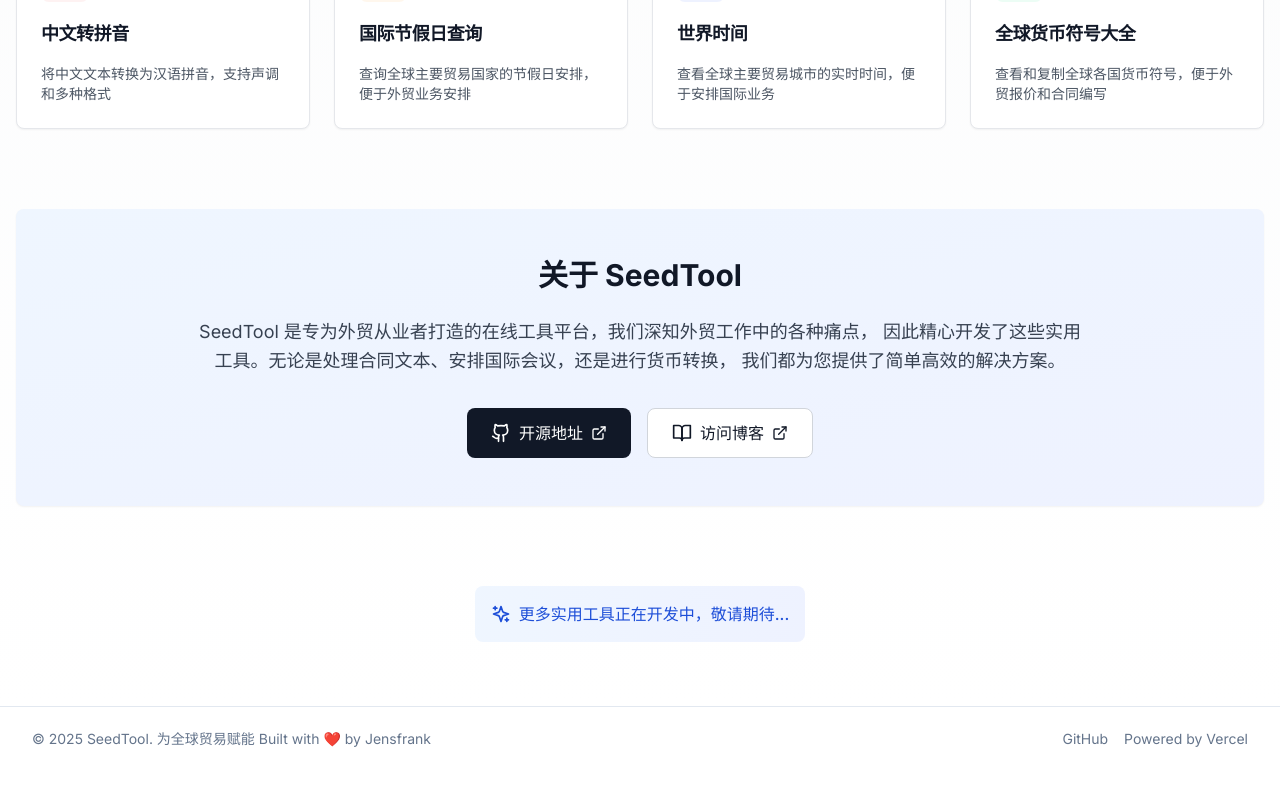
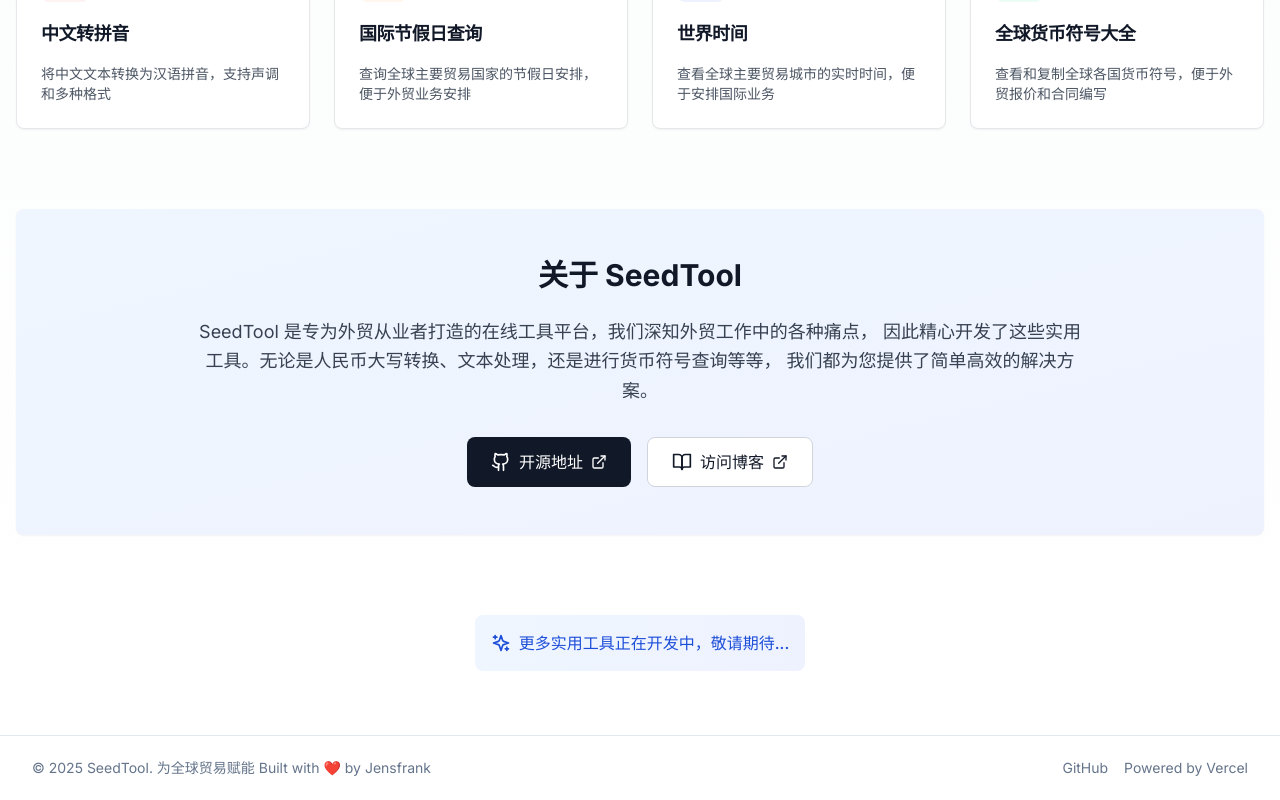
Before and after one commit to everett7623/Globokit, a Next.js app: page / in a window 1280 px wide. Shown: the part 851-1651 px from the top of the page. Before the commit the page ends 1622 px from the top, so only its background shows below. Built offline with nearby package versions, Linux system fonts and the light colour scheme.

Commit message:
Update page.tsx

```diff
--- a/app/page.tsx
+++ b/app/page.tsx
@@ -187,7 +187,7 @@ export default function HomePage() {
                 </h2>
                 <p className="text-lg text-gray-700 mb-8 leading-relaxed">
                   SeedTool 是专为外贸从业者打造的在线工具平台，我们深知外贸工作中的各种痛点，
-                  因此精心开发了这些实用工具。无论是处理合同文本、安排国际会议，还是进行货币转换，
+                  因此精心开发了这些实用工具。无论是人民币大写转换、文本处理，还是进行货币符号查询等等，
                   我们都为您提供了简单高效的解决方案。
                 </p>
                 <div className="flex flex-wrap gap-4 justify-center">
```
